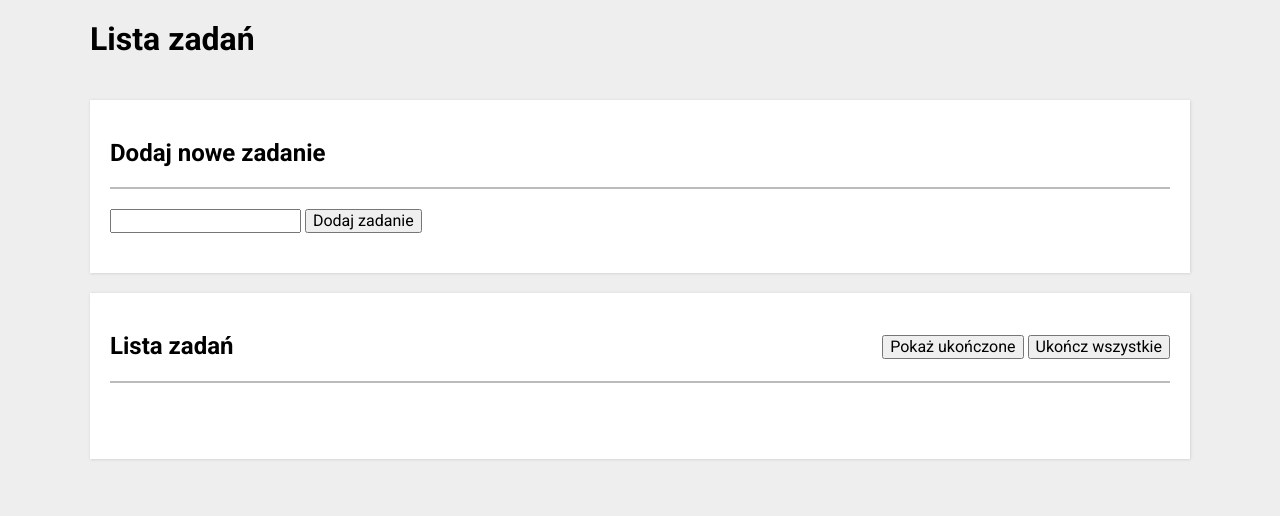
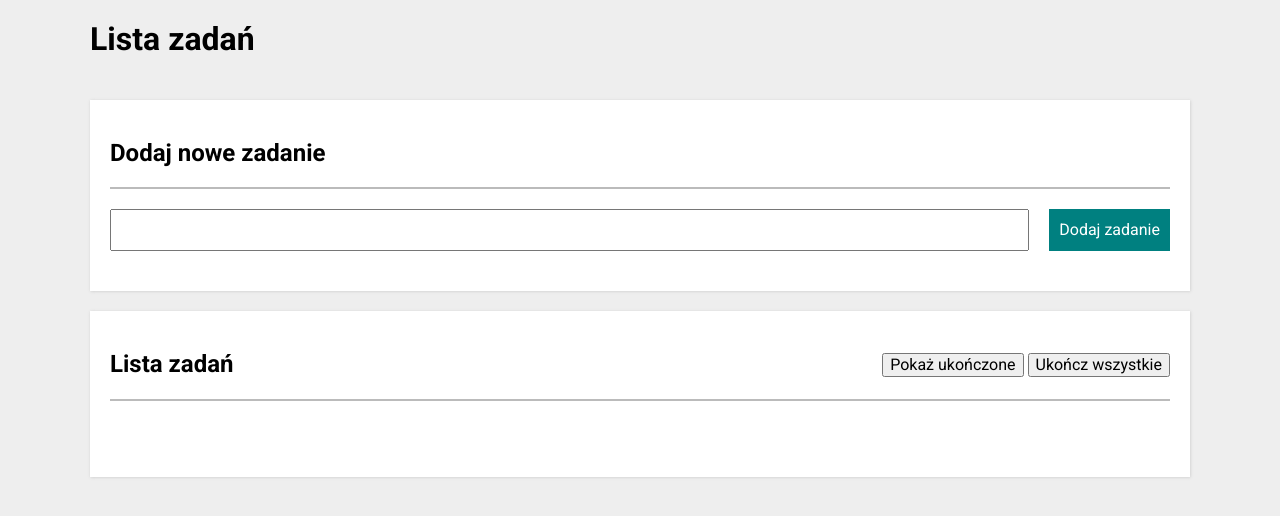
Before and after one commit to Wojciech9142/newToDoList, a plain HTML site: page index.html in a window 1280 px wide. Drawn offline with nearby package versions, Linux system fonts and the light colour scheme.

Commit message:
added form style

```diff
--- /dev/null
+++ b/css/form.css
@@ -0,0 +1,26 @@
+.form{
+    display: grid;
+    grid-template-columns: 1fr auto;
+    grid-gap: 20px;
+}
+
+.form__inputElement{
+    padding: 10px;
+}
+
+.form__buttonElement{
+    border: none;
+    background-color: hsl(180, 100%, 25%);
+    color: white;
+    padding: 10px;
+    transition: background-color .3s;
+}
+
+.form__buttonElement:hover{
+    background-color: hsl(180, 100%, 30%);
+    cursor: pointer;
+}
+
+.form__buttonElement:active{
+    background-color: hsl(180, 100%, 20%);
+}
--- a/index.html
+++ b/index.html
@@ -10,6 +10,7 @@
     <link rel="stylesheet" href="css/style.css">
     <link rel="stylesheet" href="css/container.css">
     <link rel="stylesheet" href="css/section.css">
+    <link rel="stylesheet" href="css/form.css">
 </head>
 
 <body class="body">
```
